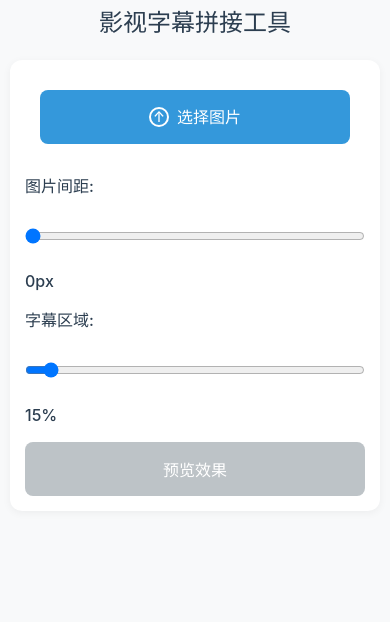
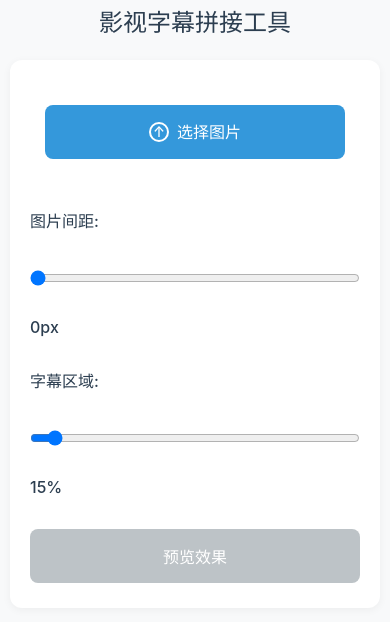
Before and after one commit to Weng1992/movie-subtitle-merger, a React (Vite) app: page / in a window 390 px wide. Shown: the top 622 px of the page. Built offline with nearby package versions, Linux system fonts and the light colour scheme.

Commit message:
Update: 优化预览效果区域的布局和缩放

```diff
--- a/src/App.css
+++ b/src/App.css
@@ -46,27 +46,36 @@ h1, h2 {
 
 /* 修改图片容器样式 */
 .images-container {
-  width: min(100%, 1000px);
+  width: 100%;
   margin: 20px auto;
   display: grid;
   grid-template-columns: repeat(auto-fill, minmax(200px, 1fr));
-  gap: 20px;
+  gap: 30px;
+  justify-content: center;
 }
 
 /* 修改预览容器样式 */
 .preview-images-container {
-  width: min(100%, 1000px);
+  width: 100%;
+  max-width: 800px;
   margin: 20px auto;
   padding: 20px;
   background: #f8f9fa;
   border-radius: 8px;
+  display: flex;
+  flex-direction: column;
+  align-items: center;
+  gap: 15px;
 }
 
 /* 修改合并预览图片样式 */
 .merged-preview {
-  width: min(100%, 1000px);
+  max-width: 700px;
+  width: 100%;
+  height: auto;
   margin: 20px auto;
-  display: block;
+  border-radius: 8px;
+  box-shadow: 0 4px 12px rgba(0,0,0,0.1);
 }
 
 /* 修改按钮容器样式 */
@@ -105,7 +114,7 @@ h1, h2 {
   margin: 20px auto;
   display: grid;
   grid-template-columns: repeat(auto-fill, minmax(200px, 1fr));
-  gap: 20px;
+  gap: 30px;
   justify-content: center;
 }
 
@@ -123,7 +132,7 @@ h1, h2 {
   margin: 20px auto;
   display: grid;
   grid-template-columns: repeat(auto-fill, minmax(200px, 1fr));
-  gap: 20px;
+  gap: 30px;
   justify-content: center;
 }
 
@@ -185,7 +194,7 @@ h1, h2 {
 
 .image-item {
   border: 1px solid #e1e4e8;
-  padding: 25px 15px;
+  padding: 15px;
   text-align: center;
   position: relative;
   border-radius: 12px;
@@ -198,6 +207,7 @@ h1, h2 {
   align-items: center;
   justify-content: center;
   min-height: 160px;
+  margin: 15px;
 }
 
 .image-item:hover {
@@ -348,9 +358,9 @@ h2 {
   transition: box-shadow 0.2s ease;
   display: flex;
   align-items: center;
-  width: calc(100% - 40px);
-  height: 180px;
-  min-width: 0;
+  width: 100%;
+  max-width: 700px;
+  height: 160px;
   margin: 0 auto;
   overflow: hidden;
 }
@@ -387,7 +397,8 @@ h2 {
 
 .merged-preview {
   margin-top: 20px;
-  max-width: 100%;
+  max-width: 800px;
+  width: 100%;
   height: auto;
   border-radius: 8px;
   box-shadow: 0 4px 12px rgba(0,0,0,0.1);
@@ -413,8 +424,7 @@ h2 {
 .image-number {
   position: absolute;
   top: -10px;
-  left: 50%;
-  transform: translateX(-50%);
+  left: -10px;
   width: 32px;
   height: 32px;
   border-radius: 50%;
@@ -432,8 +442,7 @@ h2 {
 .remove-button {
   position: absolute;
   bottom: -10px;
-  left: 50%;
-  transform: translateX(-50%);
+  right: -10px;
   width: 32px;
   height: 32px;
   border-radius: 50%;
@@ -581,8 +590,8 @@ h2 {
   .controls {
     flex-direction: column;
     align-items: stretch;
-    gap: 15px;
-    padding: 15px;
+    gap: 20px;
+    padding: 20px;
     width: 100%;
     margin-left: 0;
     margin-right: 0;
@@ -592,33 +601,34 @@ h2 {
   .spacing-control {
     flex-direction: column;
     align-items: stretch;
-    gap: 8px;
+    gap: 12px;
+    padding: 5px 0;
   }
 
   .spacing-control label {
     min-width: auto;
-    margin-bottom: 5px;
+    margin-bottom: 8px;
   }
 
   .spacing-control input[type="range"] {
-    height: 36px; /* 增大滑块高度便于触摸 */
-    margin: 0;
+    height: 36px;
+    margin: 8px 0;
   }
 
   .file-input-button {
     width: 100%;
     justify-content: center;
-    padding: 15px; /* 增大按钮点击区域 */
+    padding: 15px;
   }
 
   .preview-button, .download-button {
     width: 100%;
-    padding: 15px; /* 增大按钮点击区域 */
+    padding: 15px;
   }
 
   .images-container {
     grid-template-columns: repeat(auto-fill, minmax(140px, 1fr));
-    gap: 10px;
+    gap: 20px;
     margin: 15px 0;
     padding: 0 5px;
   }
@@ -633,7 +643,7 @@ h2 {
   }
 
   .preview-image-item {
-    height: 140px; /* 调整预览图片高度 */
+    height: 140px;
     padding: 10px 15px;
     width: 100%;
     margin: 0;
@@ -647,12 +657,12 @@ h2 {
   }
 
   .enlarged-image-container {
-    max-width: 95vw; /* 放大图片时占据更多屏幕空间 */
+    max-width: 95vw;
     margin: 10px;
   }
 
   .close-button {
-    width: 36px; /* 增大关闭按钮点击区域 */
+    width: 36px;
     height: 36px;
     font-size: 24px;
   }
@@ -675,7 +685,7 @@ h2 {
 
   /* 优化触摸操作 */
   .drag-handle {
-    display: none; /* 在移动端隐藏拖动提示文字 */
+    display: none;
   }
 
   .image-item img, .preview-image-wrapper img {
@@ -719,11 +729,11 @@ h2 {
 /* 触摸设备优化 */
 @media (hover: none) {
   .drag-handle {
-    display: none; /* 在触摸设备上隐藏拖动提示文字 */
+    display: none;
   }
 
   .spacing-control input[type="range"] {
-    height: 30px; /* 增大滑块高度便于触摸 */
+    height: 30px;
   }
 
   .remove-button {
@@ -906,11 +916,11 @@ h2 {
   .controls {
     flex-direction: column;
     align-items: stretch;
-    gap: 15px;
-    padding: 15px;
+    gap: 20px;
+    padding: 20px;
   }
 
-  /* 统一所有按钮的宽度和样式 */
+  /* 统一所有按钮的样式 */
   .preview-button,
   .download-button,
   .file-input-button,
@@ -918,6 +928,7 @@ h2 {
     width: 100% !important;
     justify-content: center;
     padding: 15px;
+    margin: 5px 0;
   }
 
   /* 确保文件输入容器和按钮宽度一致 */
```
